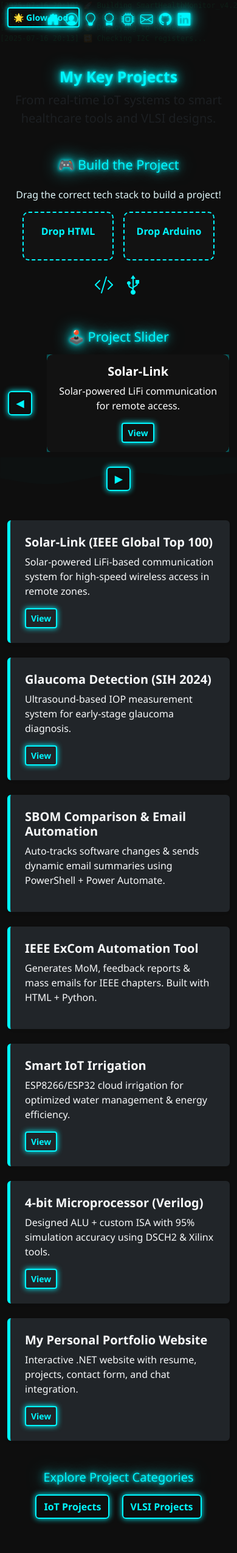
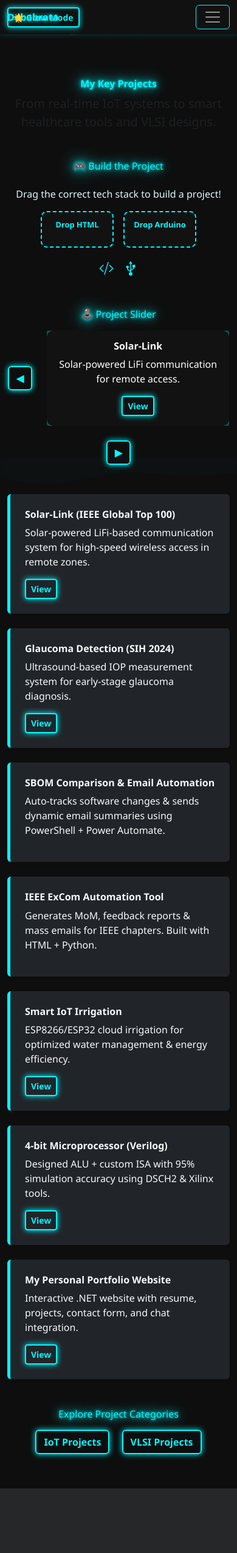
Before and after one commit to DEBABRATA1331/debabratamain-portfolio, a Flask app: page /projects in a window 390 px wide. Shown: the whole page at 61% size. After the commit the page ends 2440 px from the top, so only its background shows below. Run offline with Flask 3, Linux system fonts and the light colour scheme; some libraries are stand-ins or nearby versions.

Commit message:
Somany Updates

```diff
--- a/static/css/style.css
+++ b/static/css/style.css
@@ -169,7 +184,76 @@ body {
     border-left-color: #00e5ff;
 }
 
-/* Smooth Scrolling */
-html {
-    scroll-behavior: smooth;
+/* =============================
+   🌟 NAVBAR (Responsive + Neon)
+   ============================= */
+.navbar {
+    background: rgba(18, 18, 18, 0.95) !important;
+    backdrop-filter: blur(5px);
+    box-shadow: 0 0 10px rgba(0, 247, 255, 0.2);
+    z-index: 1050;
 }
+.navbar-brand {
+    color: #00f7ff !important;
+    font-weight: bold;
+    text-shadow: 0 0 8px #00f7ff;
+}
+.navbar-toggler {
+    border-color: #00f7ff;
+    transition: all 0.3s ease;
+}
+.navbar-toggler:focus {
+    box-shadow: 0 0 5px #00f7ff;
+}
+.nav-link {
+    color: #00f7ff !important;
+    font-weight: 500;
+    transition: all 0.3s ease;
+}
+.nav-link:hover {
+    color: #ffffff !important;
+    text-shadow: 0 0 8px #00f7ff;
+}
+
+/* =============================
+   🌟 GLOW TOGGLE
+   ============================= */
+.glow-toggle {
+    position: fixed;
+    top: 10px;
+    left: 10px;
+    z-index: 1100;
+}
+
+/* =============================
+   🌟 MOBILE (Hamburger + Smooth Slide)
+   ============================= */
+@media (max-width: 768px) {
+    .navbar-collapse {
+        max-height: 0;
+        overflow: hidden;
+        transition: max-height 0.4s ease-in-out;
+    }
+    .navbar-collapse.show {
+        max-height: 500px; /* Enough to slide down */
+    }
+
+    .navbar-nav {
+        text-align: center;
+        padding-bottom: 1rem;
+    }
+    .nav-link {
+        padding: 10px 0;
+    }
+
+    .glow-toggle {
+        top: 12px;
+        left: 12px;
+    }
+
+    #scrollTopBtn {
+        width: 42px;
+        height: 42px;
+        font-size: 1.2rem;
+    }
+}
--- a/templates/base.html
+++ b/templates/base.html
@@ -13,67 +13,6 @@
 
   <!-- Custom CSS -->
   <link rel="stylesheet" href="{{ url_for('static', filename='css/style.css') }}" />
-
-  <style>
-    /* Scroll-To-Top Button - Bottom Left */
-    #scrollTopBtn {
-      position: fixed;
-      bottom: 20px;
-      left: 20px;
-      display: none;
-      z-index: 1000;
-      border-radius: 50%;
-      width: 48px;
-      height: 48px;
-      background-color: #121212;
-      color: #00f7ff;
-      border: none;
-      box-shadow: 0 0 10px rgba(0, 255, 255, 0.4);
-      transition: all 0.3s ease;
-    }
-
-    #scrollTopBtn:hover {
-      background-color: #00f7ff;
-      color: #121212;
-      box-shadow: 0 0 15px #00f7ff;
-    }
-
-    /* Mobile Glow Mode Toggle (Top Left) */
-    .glow-toggle {
-      position: fixed;
-      top: 10px;
-      left: 10px;
-      z-index: 1100;
-    }
-
-    /* Responsive Navigation */
-    .top-nav {
-      display: flex;
-      flex-wrap: wrap;
-      justify-content: flex-end;
-      gap: 10px;
-      padding: 0.5rem 1rem;
-    }
-
-    @media (max-width: 768px) {
-      .top-nav {
-        justify-content: center;
-        padding: 1rem 0.5rem;
-        font-size: 1.3rem;
-      }
-
-      #scrollTopBtn {
-        width: 42px;
-        height: 42px;
-        font-size: 1.2rem;
-      }
-
-      .glow-toggle {
-        top: 12px;
-        left: 12px;
-      }
-    }
-  </style>
 </head>
 
 <body>
@@ -83,20 +22,37 @@
     <button class="btn neon-btn btn-sm" onclick="toggleDarkMode()">🌟 Glow Mode</button>
   </div>
 
-  <!-- 🚀 Navigation Icons -->
-  <div class="top-nav text-end">
-    <a href="{{ url_for('home') }}" title="Home"><i class="bi bi-house-door-fill neon-text"></i></a>
-    <a href="{{ url_for('about') }}" title="About"><i class="bi bi-person-circle neon-text"></i></a>
-    <a href="{{ url_for('projects') }}" title="Projects"><i class="bi bi-lightbulb neon-text"></i></a>
-    <a href="{{ url_for('achievements') }}" title="Achievements"><i class="bi bi-award neon-text"></i></a>
-    <a href="{{ url_for('skills') }}" title="Skills"><i class="bi bi-cpu neon-text"></i></a>
-    <a href="{{ url_for('contact') }}" title="Contact"><i class="bi bi-envelope neon-text"></i></a>
-    <a href="https://github.com/DEBABRATA1331" target="_blank"><i class="bi bi-github neon-text"></i></a>
-    <a href="https://www.linkedin.com/in/debabrata-sahoo-ieee1331/" target="_blank"><i class="bi bi-linkedin neon-text"></i></a>
-  </div>
+  <!-- 🚀 Responsive Navigation -->
+  <nav class="navbar navbar-expand-md navbar-dark fixed-top">
+    <div class="container-fluid">
+      <a class="navbar-brand neon-text" href="{{ url_for('home') }}">Debabrata</a>
+
+      <!-- Hamburger Menu Button -->
+      <button class="navbar-toggler" type="button" data-bs-toggle="collapse" data-bs-target="#navbarNav"
+        aria-controls="navbarNav" aria-expanded="false" aria-label="Toggle navigation">
+        <span class="navbar-toggler-icon"></span>
+      </button>
+
+      <!-- Navbar Links -->
+      <div class="collapse navbar-collapse justify-content-end" id="navbarNav">
+        <ul class="navbar-nav">
+          <li class="nav-item"><a class="nav-link neon-text" href="{{ url_for('home') }}"><i class="bi bi-house-door-fill"></i> Home</a></li>
+          <li class="nav-item"><a class="nav-link neon-text" href="{{ url_for('about') }}"><i class="bi bi-person-circle"></i> About</a></li>
+          <li class="nav-item"><a class="nav-link neon-text" href="{{ url_for('projects') }}"><i class="bi bi-lightbulb"></i> Projects</a></li>
+          <li class="nav-item"><a class="nav-link neon-text" href="{{ url_for('achievements') }}"><i class="bi bi-award"></i> Achievements</a></li>
+          <li class="nav-item"><a class="nav-link neon-text" href="{{ url_for('skills') }}"><i class="bi bi-cpu"></i> Skills</a></li>
+          <li class="nav-item"><a class="nav-link neon-text" href="{{ url_for('contact') }}"><i class="bi bi-envelope"></i> Contact</a></li>
+          <li class="nav-item"><a class="nav-link neon-text" href="https://github.com/DEBABRATA1331" target="_blank"><i class="bi bi-github"></i> GitHub</a></li>
+          <li class="nav-item"><a class="nav-link neon-text" href="https://www.linkedin.com/in/debabrata-sahoo-ieee1331/" target="_blank"><i class="bi bi-linkedin"></i> LinkedIn</a></li>
+        </ul>
+      </div>
+    </div>
+  </nav>
 
   <!-- 📦 Page Content -->
-  {% block content %}{% endblock %}
+  <div class="content-wrapper" style="padding-top: 80px;">
+    {% block content %}{% endblock %}
+  </div>
 
   <!-- 🔝 Scroll to Top Button -->
   <button onclick="scrollToTop()" id="scrollTopBtn" title="Go to top">
@@ -113,6 +69,7 @@
   <script>
     AOS.init();
 
+    // Scroll-To-Top Button Logic
     window.onscroll = function () {
       const btn = document.getElementById("scrollTopBtn");
       btn.style.display = (document.body.scrollTop > 100 || document.documentElement.scrollTop > 100) ? "block" : "none";
@@ -122,6 +79,7 @@
       window.scrollTo({ top: 0, behavior: 'smooth' });
     }
 
+    // Glow/Dark Mode Toggle
     function toggleDarkMode() {
       document.body.classList.toggle('dark-mode');
     }
--- a/templates/projects.html
+++ b/templates/projects.html
@@ -99,8 +99,8 @@
       }
     ] %}
     {% for project in projects %}
-    <div class="col-md-6" data-aos="fade-up" data-aos-delay="{{ loop.index * 100 }}">
-      <div class="project-card p-4 bg-dark rounded text-light shadow-sm">
+    <div class="col-md-6 col-lg-4" data-aos="fade-up" data-aos-delay="{{ loop.index * 100 }}">
+      <div class="project-card p-4 bg-dark rounded text-light shadow-sm h-100">
         <h5 class="fw-bold">{{ project.title }}</h5>
         <p>{{ project.desc }}</p>
         {% if project.link %}
@@ -119,8 +119,11 @@
   <a href="https://drive.google.com/drive/folders/1OGBVZXEuD9VAuFX9-1gDph3IFkVgFBNi?usp=sharing" class="btn neon-btn m-2" target="_blank">VLSI Projects</a>
 </div>
 
-<!-- 💡 CSS -->
+<!-- 💡 CSS (Responsive Tweaks) -->
 <style>
+  body {
+    overflow-x: hidden;
+  }
   .background-task {
     position: fixed;
     top: 0; left: 0;
@@ -130,8 +133,9 @@
     color: #00ff88;
     white-space: pre;
     opacity: 0.06;
+    max-width: 100%;
+    overflow: hidden;
   }
-
   .background-waves {
     position: fixed;
     bottom: 0;
@@ -139,12 +143,10 @@
     z-index: -1;
     animation: waveFloat 18s linear infinite alternate;
   }
-
   @keyframes waveFloat {
     0% { transform: translateY(0); }
     100% { transform: translateY(-20px); }
   }
-
   .drop-zone {
     width: 150px;
     height: 80px;
@@ -157,20 +159,18 @@
     background: #121212;
     font-weight: 600;
   }
-
   .draggable-icon {
     font-size: 2rem;
     color: #00f7ff;
     cursor: grab;
   }
-
   .carousel-wrapper {
+    max-width: 90%;
     width: 300px;
-    height: 160px;
+    height: auto;
     overflow: hidden;
     position: relative;
   }
-
   .carousel-item {
     display: none;
     background: #121212;
@@ -179,21 +179,34 @@
     color: #fff;
     box-shadow: 0 0 10px #00f7ff;
   }
-
   .carousel-item.active {
     display: block;
     animation: fadeIn 0.5s ease;
   }
-
   @keyframes fadeIn {
     from { opacity: 0; transform: translateX(-10px); }
     to { opacity: 1; transform: translateX(0); }
   }
+  @media (max-width: 768px) {
+    .drop-zone {
+      width: 120px;
+      height: 60px;
+      font-size: 0.8rem;
+    }
+    .draggable-icon {
+      font-size: 1.5rem;
+    }
+    .neon-text, .fw-bold {
+      font-size: 1rem;
+    }
+    .background-task {
+      font-size: 10px;
+    }
+  }
 </style>
 
-<!-- 🧠 Scripts -->
+<!-- 🧠 Scripts (No change) -->
 <script>
-  // Typewriter Effect
   const lines = [
     "[2025-07-16 20:10] 🚀 Building SmartHealthMonitor_v4.2...",
     "[2025-07-16 20:11] ✅ Compilation success...",
@@ -211,7 +224,6 @@
   }
   loop();
 
-  // Drag & Drop
   function allowDrop(ev) { ev.preventDefault(); }
   function drag(ev) { ev.dataTransfer.setData("text", ev.target.id); }
   function drop(ev) {
@@ -227,7 +239,6 @@
     }
   }
 
-  // Project Slider
   let currentIndex = 0;
   function scrollProjects(step) {
     const items = document.querySelectorAll('.carousel-item');
```
Also changed, not shown: other parts of static/css/style.css (+66 -51 lines).
